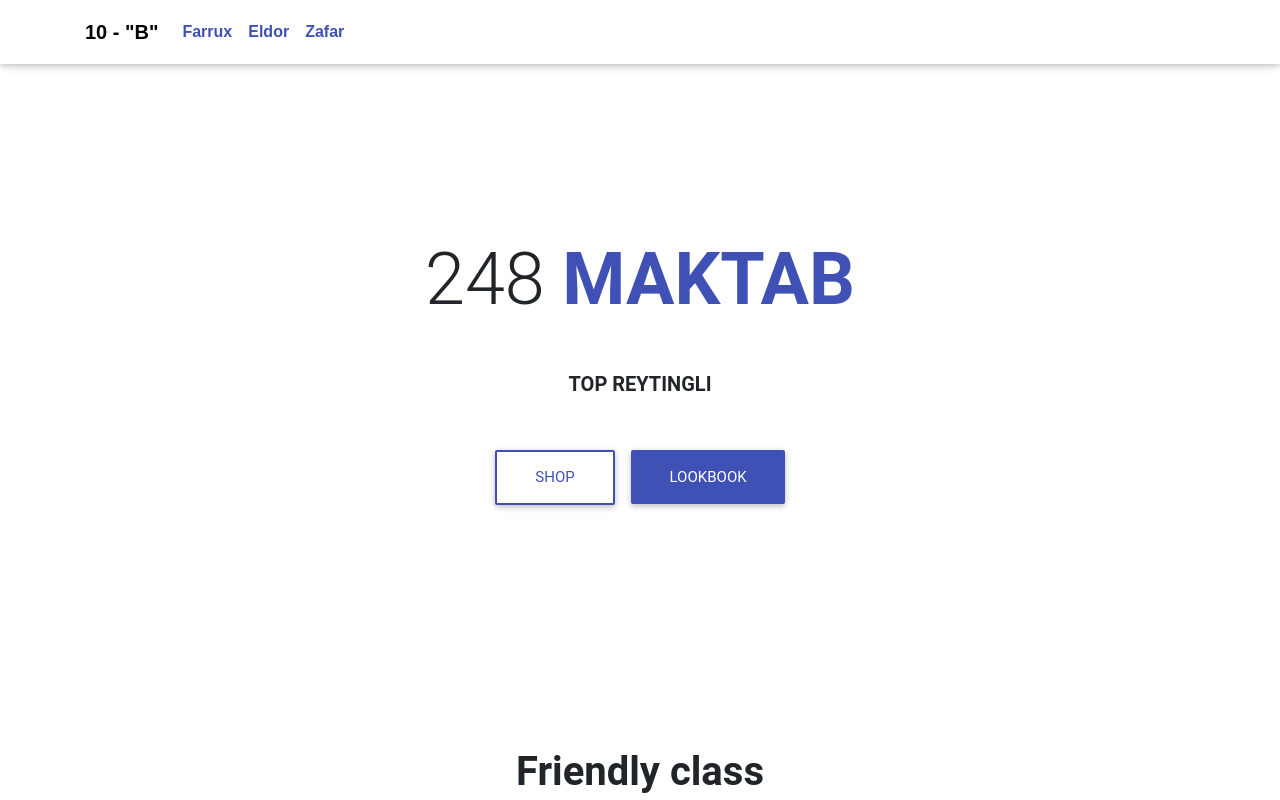
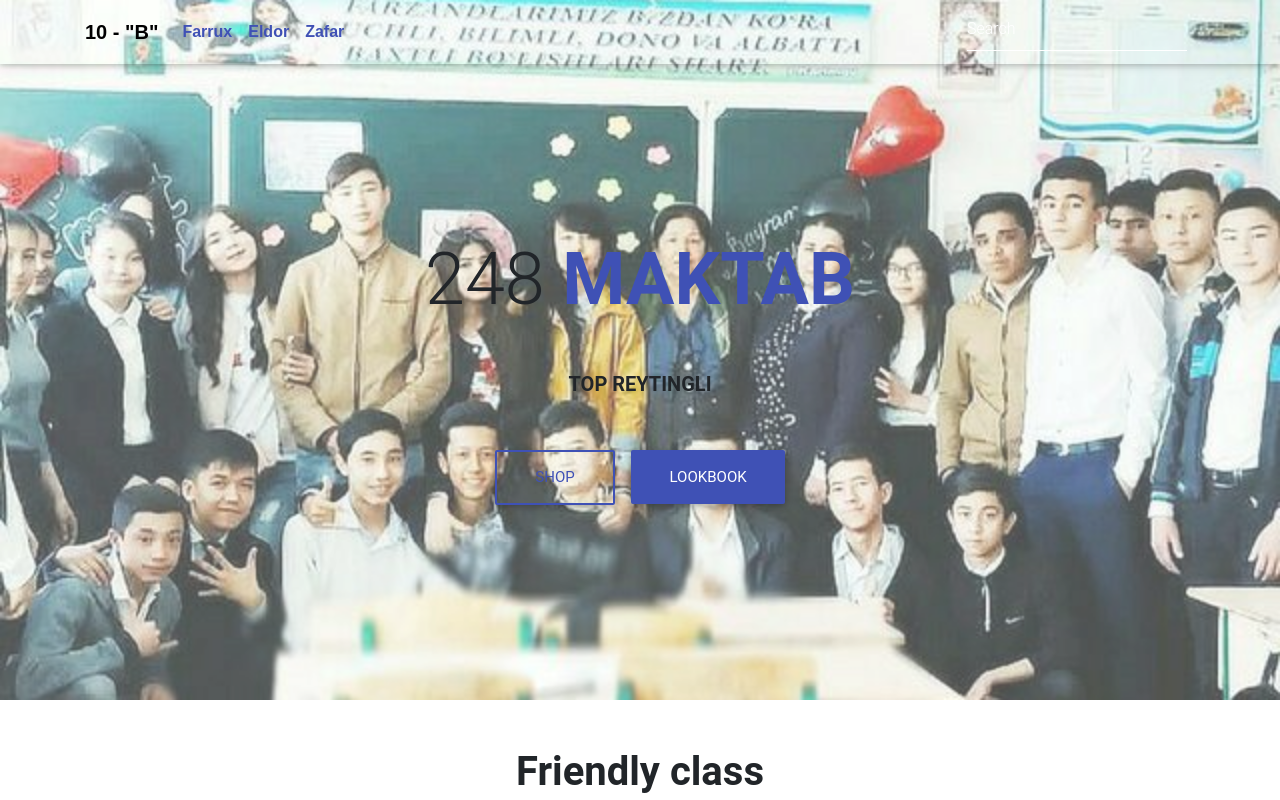
Before and after one commit to Farrux17/farrux17.github.io, a plain HTML site: page index.html in a window 1280 px wide. Shown: the top 800 px of the page. Drawn offline with Linux system fonts and the light colour scheme; files whose address does not match are found by name; a web font is replaced by a local one.

Commit message:
sdfghj
ertyuio

```diff
--- a/bootstrap-4.3.1-dist/css/style.css
+++ b/bootstrap-4.3.1-dist/css/style.css
@@ -15,7 +15,7 @@ header strong{
     font-weight: bold;
 }
 .view{
-    background: url('./images/sinf.jpg') center center /  cover;
+    background: url('/images/sinf.jpg') center center /  cover;
 }
 footer .fa-snapchat{
     background: rgb(66, 64, 64);
```
